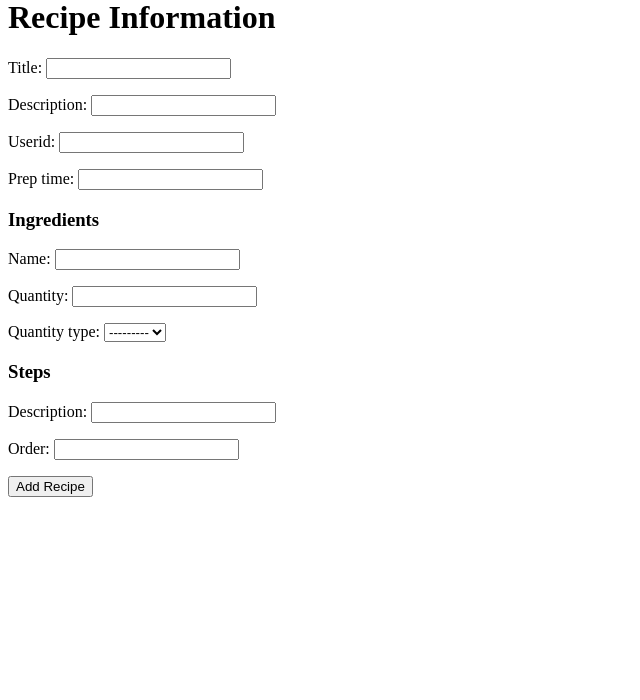
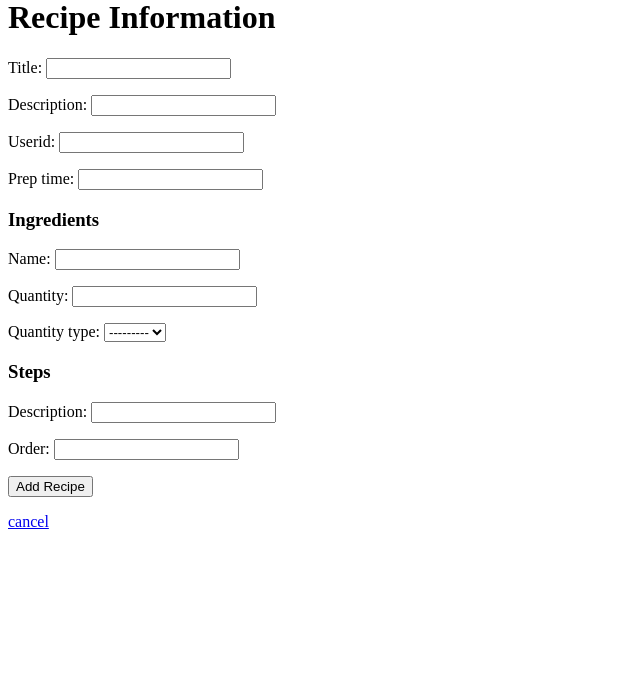
Before and after one commit to Jason0705/ICanCook, a Django app: page /recipes/add/ in a window 1280 px wide. Shown: the part 22-722 px from the top of the page, without its empty margins (0-640 px from the left). Run offline with Django 3.2, Linux system fonts and the light colour scheme; the visitor is signed in with stand-in values (Sample User, id 1); data that the repository does not hold is empty.

Commit message:
All pages should can go back to recipes page

```diff
--- a/mysite/recipes/templates/recipes/add.html
+++ b/mysite/recipes/templates/recipes/add.html
@@ -19,6 +19,7 @@
     {% endfor %}
 
     <button name="submit" type='submit'>Add Recipe</button>
+	<p><a href="/recipes/">cancel</a></p>
 </form>
 </body>
 </html>
--- a/mysite/recipes/templates/recipes/details.html
+++ b/mysite/recipes/templates/recipes/details.html
@@ -12,5 +12,6 @@
 
 <p><a href="./edit">edit recipe</a></p>
 <p><a href="./delete">delete recipe</a></p>
+<p><a href="/recipes/">recipes list</a></p>
 </body>
 </html>
```
Also changed, not shown: 1 other file.
